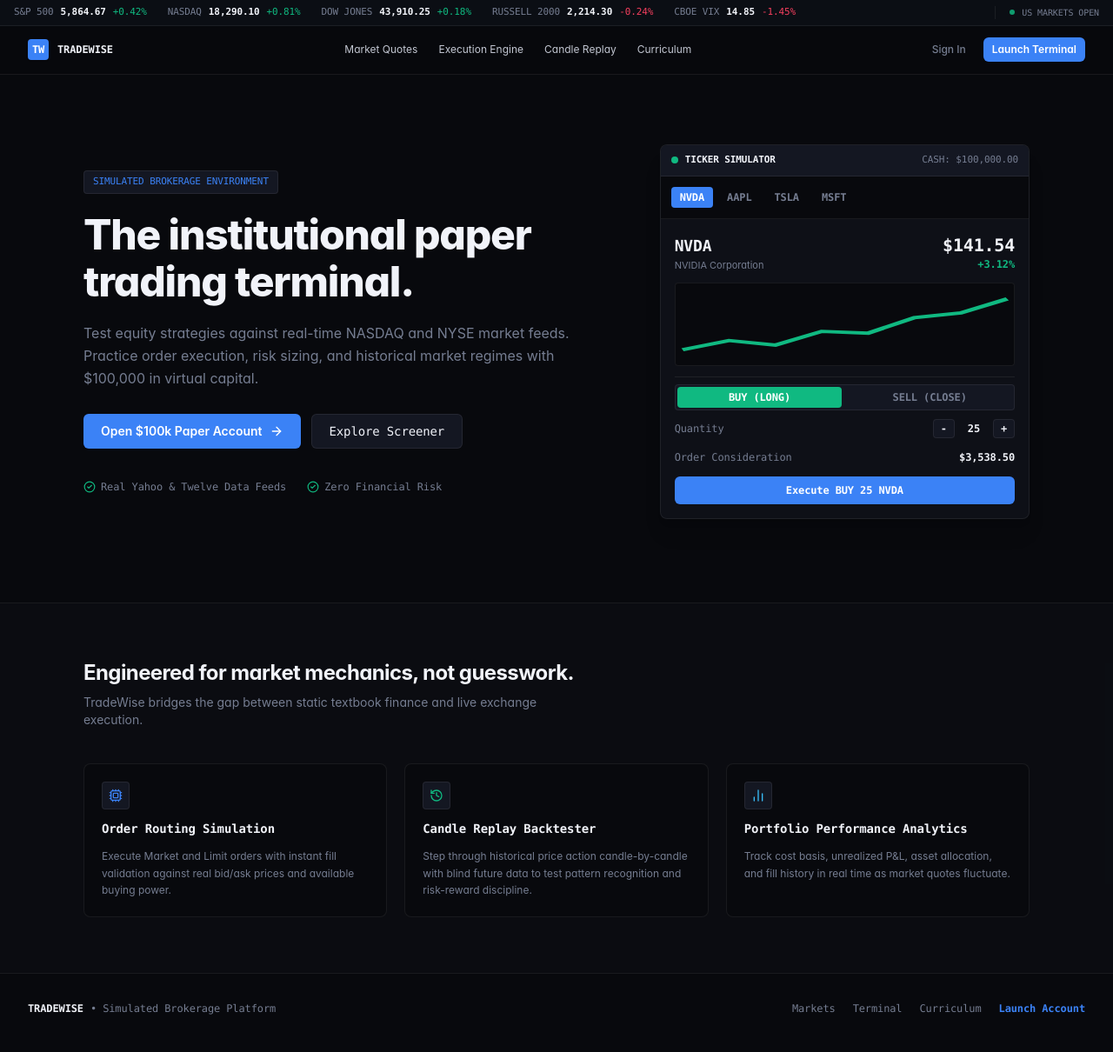
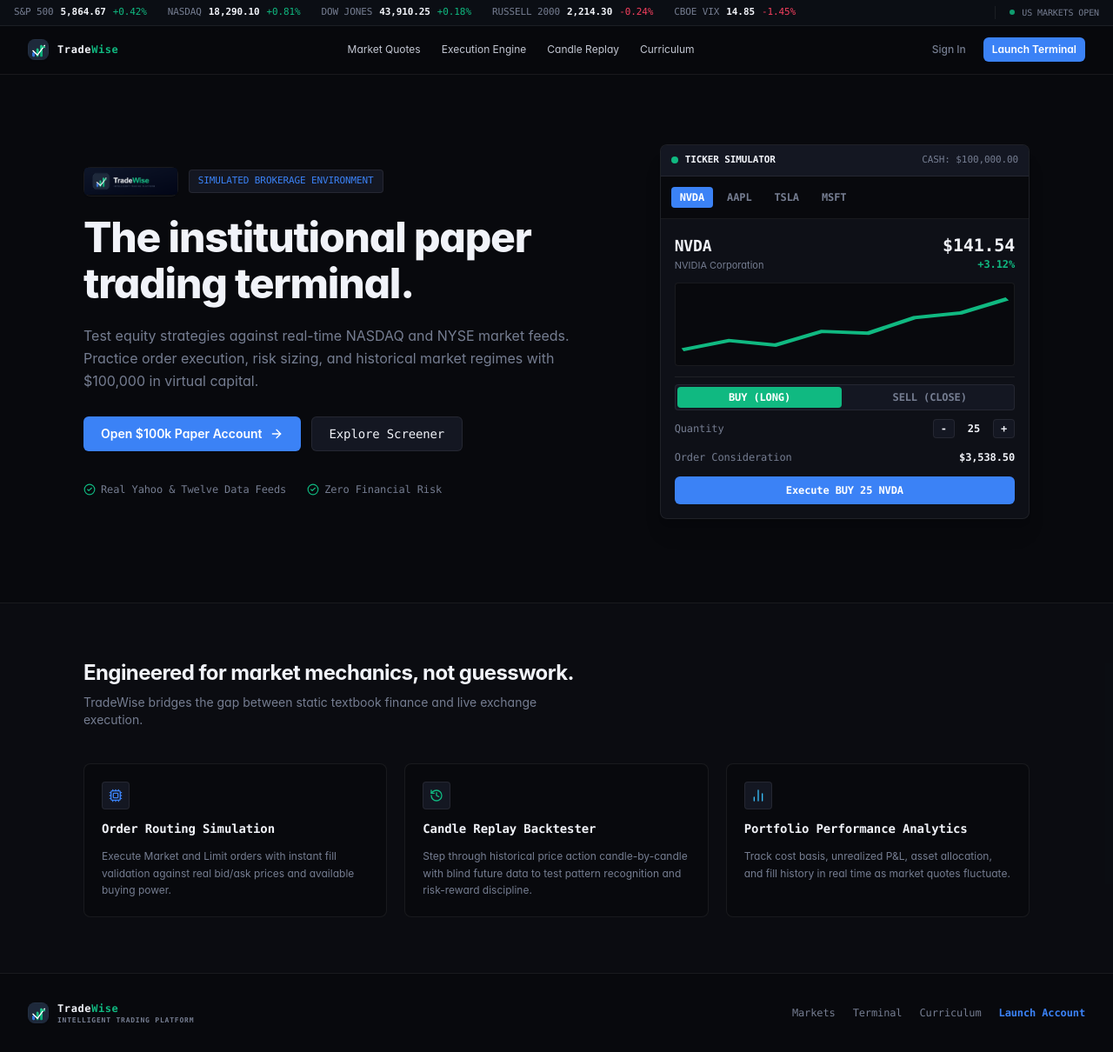
Before and after one commit to harshhh-08/TradeWise, a React (Vite) app in the folder frontend/: page / in a window 1280 px wide. Shown: the whole page at 87% size. Built offline with nearby package versions, Linux system fonts and the light colour scheme; no server answers.

Commit message:
feat(pages): integrate official tradewise logo across landing and auth pages

```diff
--- a/frontend/src/components/layout/AuthLayout.jsx
+++ b/frontend/src/components/layout/AuthLayout.jsx
@@ -60,10 +60,6 @@ export function AuthLayout() {
       {/* Form panel */}
       <div className="flex-1 flex flex-col justify-center items-center p-6 sm:p-12 relative">
         <div className="w-full max-w-sm">
-          <div className="lg:hidden mb-8">
-            <Logo to="/" size="md" />
-          </div>
-
           <Outlet />
         </div>
       </div>
--- a/frontend/src/pages/Landing.jsx
+++ b/frontend/src/pages/Landing.jsx
@@ -1,18 +1,15 @@
 import { useState } from 'react';
 import { Link } from 'react-router-dom';
 import {
-  TrendingUp,
-  TrendingDown,
   ArrowRight,
-  Shield,
   BarChart2,
   Cpu,
   History,
   CheckCircle2,
-  Lock,
 } from 'lucide-react';
 import { Button } from '@/components/ui/Button';
 import { formatCurrency } from '@/lib/utils';
+import { Logo } from '@/components/layout/Logo';
 
 const BENCHMARKS = [
   { name: 'S&P 500', value: '5,864.67', change: '+0.42%', isPos: true },
@@ -63,12 +60,7 @@ export default function Landing() {
       {/* Primary Header */}
       <header className="h-14 border-b border-[var(--color-border)] sticky top-0 z-30 bg-[var(--color-bg-base)]/90 backdrop-blur-md">
         <div className="max-w-7xl mx-auto h-full px-4 sm:px-6 lg:px-8 flex items-center justify-between">
-          <Link to="/" className="flex items-center gap-2.5">
-            <div className="w-6 h-6 rounded bg-[var(--color-brand)] flex items-center justify-center text-white font-mono font-bold text-xs shadow-xs">
-              TW
-            </div>
-            <span className="font-bold font-mono tracking-wider text-xs">TRADEWISE</span>
-          </Link>
+          <Logo to="/" size="sm" />
 
           <nav className="hidden md:flex items-center gap-6 text-xs text-[var(--color-text-secondary)]">
             <Link to="/markets" className="hover:text-[var(--color-text-primary)] transition-colors">
@@ -106,8 +98,11 @@ export default function Landing() {
           <div className="grid grid-cols-1 lg:grid-cols-12 gap-12 items-center">
             {/* Left copy (7 cols) */}
             <div className="lg:col-span-7 space-y-5">
-              <div className="inline-flex items-center gap-2 px-2.5 py-1 rounded bg-[var(--color-bg-raised)] border border-[var(--color-border)] text-[11px] font-mono text-[var(--color-brand)]">
-                <span>SIMULATED BROKERAGE ENVIRONMENT</span>
+              <div className="flex flex-wrap items-center gap-3">
+                <Logo variant="banner" size="md" className="rounded-lg border border-[var(--color-border)] shadow-xs" />
+                <div className="hidden sm:inline-flex items-center gap-2 px-2.5 py-1 rounded bg-[var(--color-bg-raised)] border border-[var(--color-border)] text-[11px] font-mono text-[var(--color-brand)]">
+                  <span>SIMULATED BROKERAGE ENVIRONMENT</span>
+                </div>
               </div>
 
               <h1 className="text-3xl sm:text-5xl font-extrabold tracking-tight leading-[1.12] text-[var(--color-text-primary)]">
@@ -333,10 +328,7 @@ export default function Landing() {
       {/* Footer */}
       <footer className="mt-auto border-t border-[var(--color-border)] bg-[var(--color-bg-base)] py-8">
         <div className="max-w-7xl mx-auto px-4 sm:px-6 lg:px-8 flex flex-col sm:flex-row items-center justify-between gap-4 text-xs font-mono text-[var(--color-text-muted)]">
-          <div className="flex items-center gap-2">
-            <span className="font-bold text-[var(--color-text-primary)]">TRADEWISE</span>
-            <span>&bull; Simulated Brokerage Platform</span>
-          </div>
+          <Logo to="/" size="sm" showSubtitle />
 
           <div className="flex items-center gap-5">
             <Link to="/markets" className="hover:text-[var(--color-text-primary)]">
--- a/frontend/src/pages/Login.jsx
+++ b/frontend/src/pages/Login.jsx
@@ -5,6 +5,7 @@ import toast from 'react-hot-toast';
 import { useAuth } from '@/context/AuthContext';
 import { Input } from '@/components/ui/Input';
 import { Button } from '@/components/ui/Button';
+import { Logo } from '@/components/layout/Logo';
 
 export default function Login() {
   const [email, setEmail] = useState('');
@@ -42,13 +43,16 @@ export default function Login() {
 
   return (
     <div className="space-y-6">
-      <div className="space-y-1">
-        <h2 className="text-2xl font-bold tracking-tight text-[var(--color-text-primary)]">
-          Welcome back
-        </h2>
-        <p className="text-xs text-[var(--color-text-muted)]">
-          Sign in to your TradeWise paper trading account.
-        </p>
+      <div className="space-y-3">
+        <Logo to="/" size="sm" showSubtitle />
+        <div>
+          <h2 className="text-2xl font-bold tracking-tight text-[var(--color-text-primary)]">
+            Welcome back
+          </h2>
+          <p className="text-xs text-[var(--color-text-muted)] mt-0.5">
+            Sign in to your TradeWise paper trading account.
+          </p>
+        </div>
       </div>
 
       {error && (
--- a/frontend/src/pages/Register.jsx
+++ b/frontend/src/pages/Register.jsx
@@ -5,6 +5,7 @@ import toast from 'react-hot-toast';
 import { useAuth } from '@/context/AuthContext';
 import { Input } from '@/components/ui/Input';
 import { Button } from '@/components/ui/Button';
+import { Logo } from '@/components/layout/Logo';
 
 export default function Register() {
   const [name, setName] = useState('');
@@ -56,13 +57,16 @@ export default function Register() {
 
   return (
     <div className="space-y-5">
-      <div className="space-y-1">
-        <h2 className="text-xl font-bold tracking-tight text-[var(--color-text-primary)]">
-          Create Account
-        </h2>
-        <p className="text-xs text-[var(--color-text-muted)] font-mono">
-          Starting balance: $100,000.00 USD (Virtual)
-        </p>
+      <div className="space-y-3">
+        <Logo to="/" size="sm" showSubtitle />
+        <div>
+          <h2 className="text-xl font-bold tracking-tight text-[var(--color-text-primary)]">
+            Create Account
+          </h2>
+          <p className="text-xs text-[var(--color-text-muted)] font-mono mt-0.5">
+            Starting balance: $100,000.00 USD (Virtual)
+          </p>
+        </div>
       </div>
 
       {error && (
```
